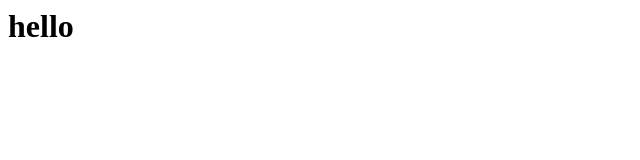
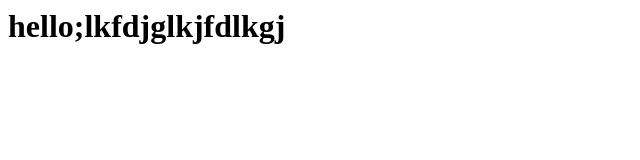
Before and after one commit to 2333hbg/2333hbg.github.io, a plain HTML site: page index.html in a window 1280 px wide. Shown: the whole page, without its empty margins (0-640 px from the left). Drawn offline with Linux system fonts and the light colour scheme.

Commit message:
Update index.html

```diff
--- a/index.html
+++ b/index.html
@@ -1 +1 @@
-<h1>hello</h1>
+<h1>hello;lkfdjglkjfdlkgj</h1>
```
